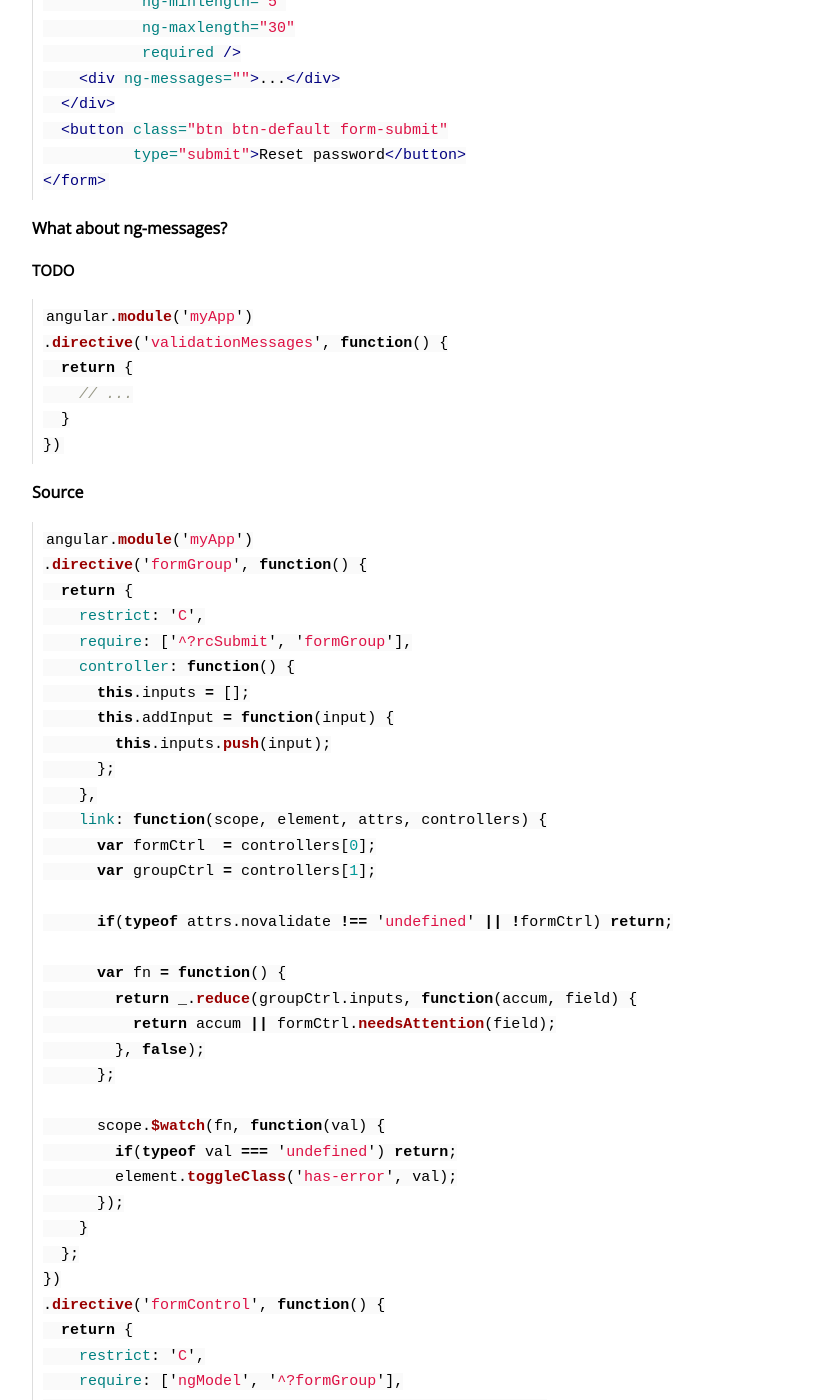
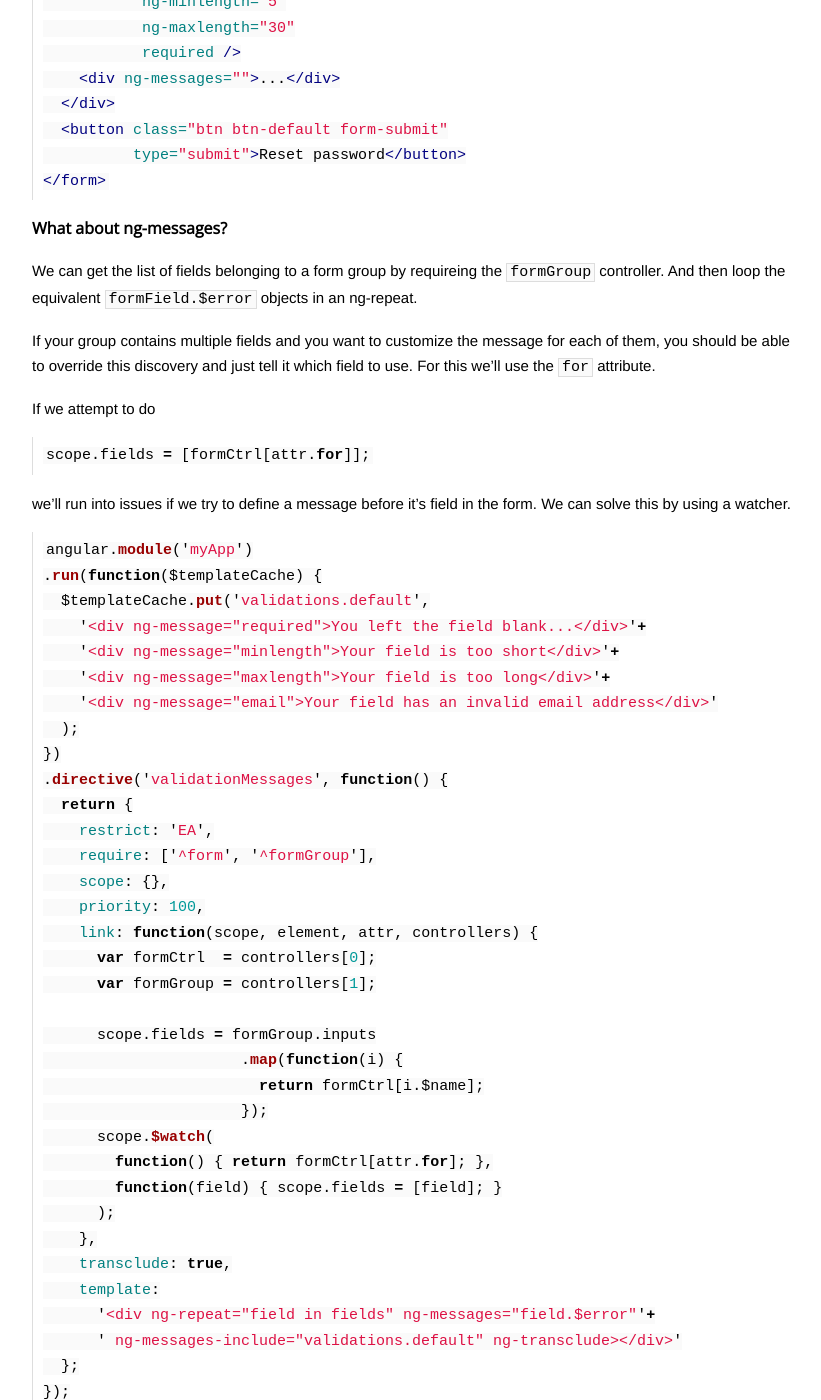
Before and after one commit to wejendorp/dorp.io, a Jekyll site: the page built from _posts/2014-05-12-form-validation-ngMessages-and-rcSubmit.markdown, in a window 1280 px wide and 1400 px high, scrolled down 4730 px. Shown: the whole window, without its empty margins (228-1049 px from the left). Built offline with Jekyll 4.4.1, drawn with Linux system fonts in a browser that asks for light colours; Markdown is read by kramdown in place of the engine named in the settings; comment, search, counter and statistics services are not loaded; some of the changed text lies outside the part shown.

Commit message:
Add ngMessages section to validation post

````diff
--- a/_posts/2014-05-12-form-validation-ngMessages-and-rcSubmit.markdown
+++ b/_posts/2014-05-12-form-validation-ngMessages-and-rcSubmit.markdown
@@ -238,17 +238,85 @@ Which has made our markup entirely free of form references.
 ```
 
 ## What about ng-messages?
+We can get the list of fields belonging to a form group by requireing the
+`formGroup` controller. And then loop the equivalent `formField.$error`
+objects in an ng-repeat.
 
-### TODO
+If your group contains multiple fields and you want to customize the message
+for each of them, you should be able to override this discovery and just tell
+it which field to use. For this we'll use the `for` attribute.
+
+If we attempt to do
+```js
+scope.fields = [formCtrl[attr.for]];
+```
+
+we'll run into issues if we try to define a message before it's field in the
+form. We can solve this by using a watcher.
 
 ```js
 angular.module('myApp')
+.run(function($templateCache) {
+  $templateCache.put('validations.default',
+    '<div ng-message="required">You left the field blank...</div>'+
+    '<div ng-message="minlength">Your field is too short</div>'+
+    '<div ng-message="maxlength">Your field is too long</div>'+
+    '<div ng-message="email">Your field has an invalid email address</div>'
+  );
+})
 .directive('validationMessages', function() {
   return {
-    // ...
-  }
-})
+    restrict: 'EA',
+    require: ['^form', '^formGroup'],
+    scope: {},
+    priority: 100,
+    link: function(scope, element, attr, controllers) {
+      var formCtrl  = controllers[0];
+      var formGroup = controllers[1];
+
+      scope.fields = formGroup.inputs
+                      .map(function(i) {
+                        return formCtrl[i.$name];
+                      });
+      scope.$watch(
+        function() { return formCtrl[attr.for]; },
+        function(field) { scope.fields = [field]; }
+      );
+    },
+    transclude: true,
+    template:
+      '<div ng-repeat="field in fields" ng-messages="field.$error"'+
+      ' ng-messages-include="validations.default" ng-transclude></div>'
+  };
+});
+
 ```
+
+Your form is now completely free of name ties, and you've put your directives
+to work for you.
+
+```html
+<form rc-submit="myAction()" name="myForm">
+  <div class="form-group">
+
+    <label for="emailAddress">Enter your email address:</label>
+    <input type="email"
+           name="emailAddress"
+           ng-model="data.email"
+           ng-minlength="5"
+           ng-maxlength="30"
+           required />
+
+    <!-- equivalent -->
+    <div validation-messages for="email"></div>
+    <div validation-messages></div>
+  </div>
+  <button class="btn btn-default form-submit"
+          type="submit">Reset password</button>
+</form>
+```
+
+
 
 ## Source
 
@@ -309,5 +377,33 @@ angular.module('myApp')
       });
     }
   };
-});
+})
+.run(function($templateCache) {
+  $templateCache.put('validations.default',
+    '<div ng-message="required">You left the field blank...</div>'+
+    '<div ng-message="minlength">Your field is too short</div>'+
+    '<div ng-message="maxlength">Your field is too long</div>'+
+    '<div ng-message="email">Your field has an invalid email address</div>'
+  );
+})
+.directive('validationMessages', function() {
+  return {
+    restrict: 'EA',
+    require: ['^form', '^formGroup'],
+    scope: {},
+    link: function(scope, element, attr, controllers) {
+      var formCtrl  = controllers[0];
+      var formGroup = controllers[1];
+
+      scope.fields = formGroup.inputs
+                      .map(function(i) {
+                        return formCtrl[i.$name];
+                      });
+    },
+    transclude: true,
+    template:
+      '<div ng-repeat="field in fields" ng-messages="field.$error" '+
+      'ng-messages-include="validations.default" ng-transclude></div>'
+  };
+});;
 ```
````
